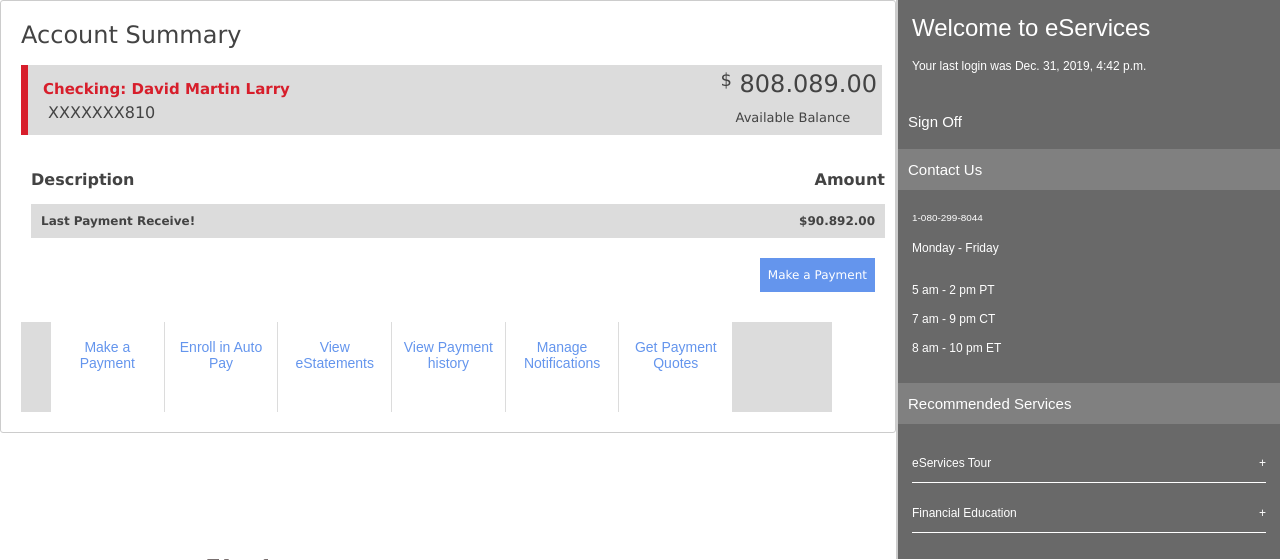
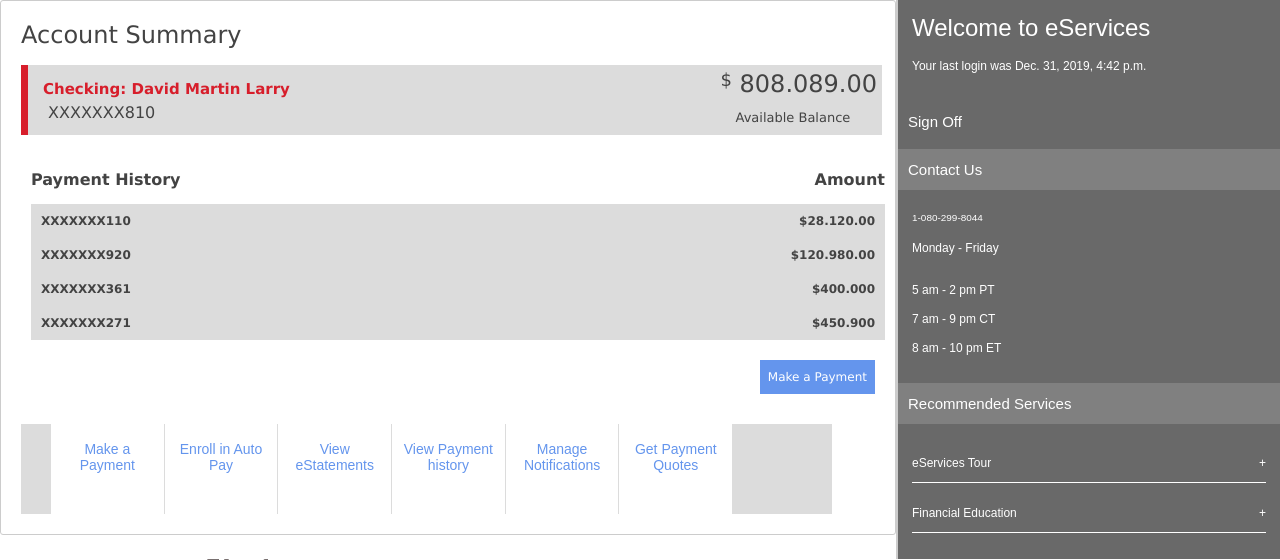
Before and after one commit to Oluwatobi17/wellsfargo, a Django app: page /account/dajsyewowq29aeqcv/ in a window 1280 px wide. Shown: the part 96-656 px from the top of the page. Run offline with Django 3.2, Linux system fonts and the light colour scheme; a user stored in the database is signed in; data comes from the database, SQL or seed files in the repository; both versions use the stored data as it was after the commit; parts of the project's set-up code (start-up, migrations or seed data) failed here and were passed over.

Commit message:
Make new commit

```diff
--- a/index/templates/account.html
+++ b/index/templates/account.html
@@ -63,13 +63,26 @@
 
 		<table>
 			<tr>
-				<th class="description" align="left">Description</th>
+				<th class="description" align="left">Payment History</th>
 				<th class="moneycost" align="right">Amount</th>
 			</tr>
 
 			<tr class="grey">
-				<td class="content" align="left">Last Payment Receive!</td>
-				<td class="content" align="right">${{user.lastpayment}}</td>
+				<td class="content" align="left">XXXXXXX110</td>
+				<td class="content" align="right">$28.120.00</td>
+			</tr>
+			<tr class="grey">
+				<td class="content" align="left">XXXXXXX920</td>
+				<td class="content" align="right">$120.980.00</td>
+			</tr>
+			<tr class="grey">
+				<td class="content" align="left">XXXXXXX361</td>
+				<td class="content" align="right">$400.000</td>
+			</tr>
+
+			<tr class="grey">
+				<td class="content" align="left">XXXXXXX271</td>
+				<td class="content" align="right">$450.900</td>
 			</tr>
 		</table>
 
```
Also changed, not shown: requirements.txt (+0 -23 lines), wellfargo/settings.py (+21 -10 lines), db.sqlite3.
